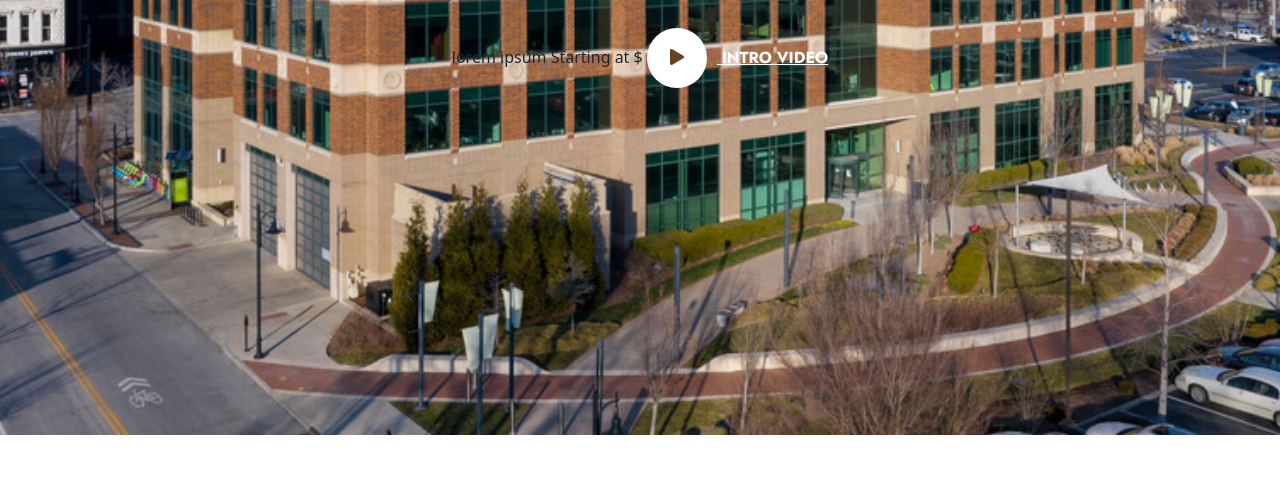
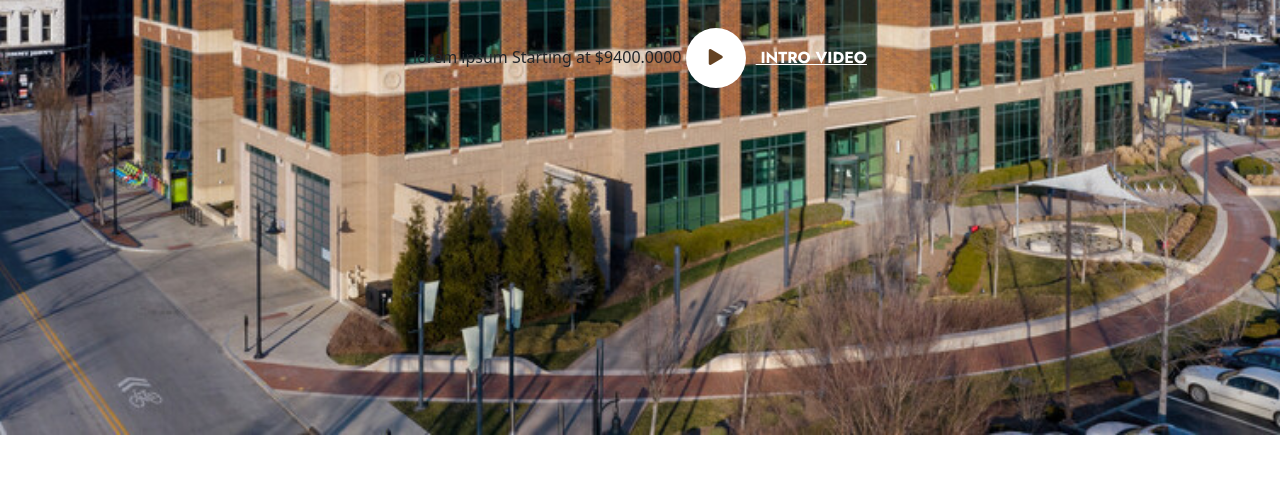
Before and after one commit to TaleLearnCode/Prototype-WebsiteInABox, a website with bundled scripts: page src/index.html in a window 1280 px wide. Shown: the part 599-1100 px from the top of the page. Built offline with nearby package versions, Linux system fonts and the light colour scheme.

Commit message:
Static website builder

```diff
--- a/src/index.html
+++ b/src/index.html
@@ -4,7 +4,7 @@
   <meta charset="utf-8">
   <meta http-equiv="x-ua-compatible" content="ie=edge">
   <title>Senior Living in Louisville, KY  | Glennis La Casa Grande</title>
-  <template-metadescription></template-metadescription>
+  <meta name="description" content="lorem ipsum">
   <meta name="viewport" content="width=device-width, initial-scale=1">
   <link rel="shortcut icon" type="image/x-icon" href="img/favicon.ico">
   <!-- Place favicon.ico in the root directory -->
@@ -181,7 +181,7 @@
                   <h2 data-animation="fadeInUp" data-delay=".4s">Glennis La Casa Grande</h2>
                   lorem ipsum
                   <div class="slider-btn mt-30 mb-105">
-                    Starting at $<template-community-startingatprice><template-community-startingatprice>
+                    Starting at $9400.0000
                     <a href="https://youtu.be/X-DLrwIn8EM" class="video-i popup-video" data-animation="fadeInUp" data-delay=".8s" style="animation-delay: 0.8s;" tabindex="0"><i class="fas fa-play"></i> Intro Video</a>
                   </div>
 
```
